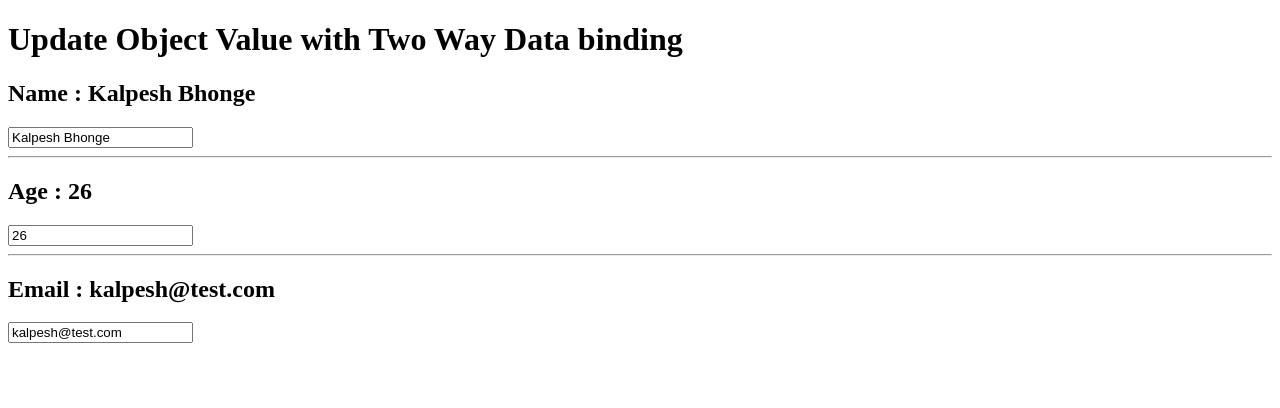
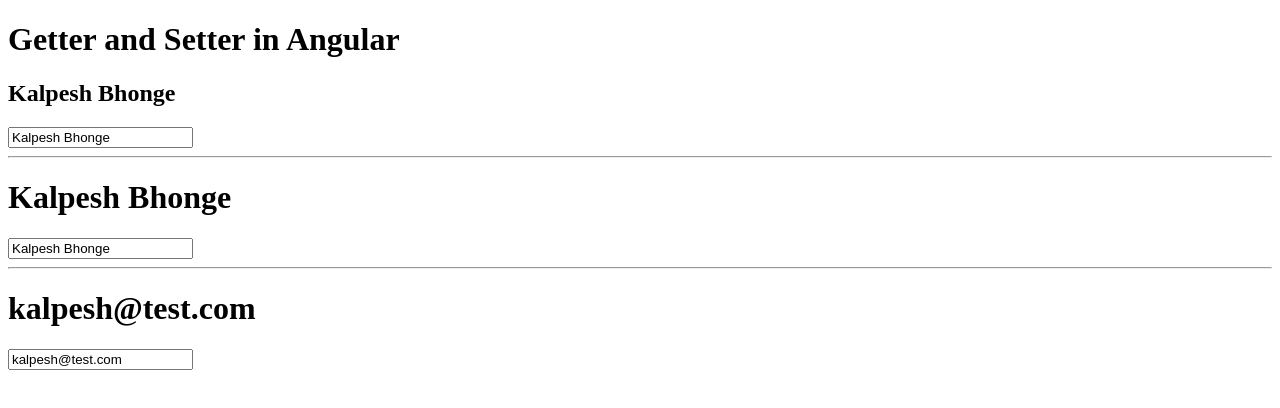
Before and after one commit to kalpeshbhonge58/Angular-Learning, an Angular app in the folder angular-21-from-scratch/: page / in a window 1280 px wide. Shown: the top 408 px of the page. Built offline with nearby package versions, Linux system fonts and the light colour scheme.

Commit message:
feat: update app logic to implement getter and setter for user data; modify HTML for two-way data binding examples

```diff
--- a/angular-21-from-scratch/src/app/app.html
+++ b/angular-21-from-scratch/src/app/app.html
@@ -264,7 +264,7 @@
 
 <!-- <hr/> -->
 
-<h1>Update Object Value with Two Way Data binding</h1>
+<!-- <h1>Update Object Value with Two Way Data binding</h1>
 
 <h2>Name : {{ userData().name }}</h2>
 <input
@@ -285,4 +285,20 @@
   type="text"
   [value]="userData().email"
   (input)="updateUserData('email', $event.target.value)"
-/>
+/> -->
+
+
+<h1>Getter and Setter in Angular</h1>
+
+<h2>{{userName()}}</h2>
+<input type="text" [(ngModel)]="uName">
+
+<hr/>
+
+<h1>{{userData().name}}</h1>
+<input type="text" [(ngModel)]="userData().name">
+
+<hr/>
+
+<h1>{{userData().email}}</h1>
+<input type="text" [(ngModel)]="userData().email">
--- a/angular-21-from-scratch/src/app/app.ts
+++ b/angular-21-from-scratch/src/app/app.ts
@@ -246,14 +246,14 @@
   // name =signal('Kalpesh Bhonge')
   // age = 26
 
-  userData = signal({
-    name: 'Kalpesh Bhonge',
-    age: 26,
-    email: 'kalpesh@test.com',
-  });
+  // userData = signal({
+  //   name: 'Kalpesh Bhonge',
+  //   age: 26,
+  //   email: 'kalpesh@test.com',
+  // });
 
-  updateUserData(key: string, val: string) {
-          this.userData.update((item) => ({ ...item, [key]: val }));
+  // updateUserData(key: string, val: string) {
+  //         this.userData.update((item) => ({ ...item, [key]: val }));
     // if (key == 'name') {
     //   this.userData.update((item) => ({ ...item, name: val }));
     // }
@@ -263,5 +263,36 @@
     // if (key == 'email') {
     //   this.userData.update((item) => ({ ...item, email: val }));
     // }
+  //}
+
+//Getter and Setter in Angular how to define and use
+  userName = signal("Kalpesh Bhonge")
+  userData = signal({
+    name: 'Kalpesh Bhonge',
+    email: "kalpesh@test.com"
+  })
+
+
+  get uName(){
+    return this.userName();
+  }
+  set uName(val:string){
+    this.userName.set(val)
+  }
+
+  getUserRecord(){
+    return this.userData().name
+  }
+
+  setUserRecord(val:string){
+    this.userData.update((item)=>({...item,name:val}))
+  }
+
+   getUserRecords(){
+    return this.userData().email
+  }
+
+  setUserRecords(val:string){
+    this.userData.update((item)=>({...item,email:val}))
   }
 }
```
